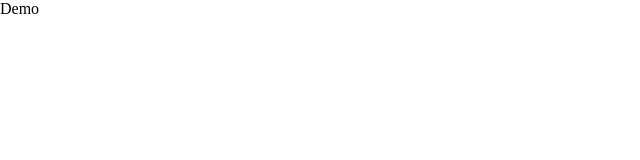
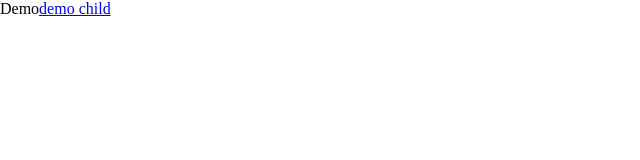
Before and after one commit to jsxming/react-tpl, a React (Vite) app: page /#/demo in a window 1280 px wide. Shown: the top 160 px of the page, without its empty margins (0-640 px from the left). Built offline with nearby package versions, Linux system fonts and the light colour scheme.

Commit message:
feat: 使用router配置，route懒加载两种方案

```diff
--- a/src/main.tsx
+++ b/src/main.tsx
@@ -1,18 +1,13 @@
 import {StrictMode} from 'react';
 import {createRoot} from 'react-dom/client';
-import App from './App.tsx';
-import {Routes, Route, HashRouter} from 'react-router';
-import Demo from '@/page/demo';
+import {createHashRouter, RouterProvider} from 'react-router';
 import './style/reset.less';
 import './style/themes/index.less';
+import routes from './routes/config.tsx';
+const router = createHashRouter(routes);
 
 createRoot(document.getElementById('root')!).render(
   <StrictMode>
-    <HashRouter>
-      <Routes>
-        <Route index element={<App />} />
-        <Route path='demo' element={<Demo />} />
-      </Routes>
-    </HashRouter>
+    <RouterProvider router={router} />
   </StrictMode>,
 );
--- /dev/null
+++ b/src/page/demo/demoChild.tsx
@@ -0,0 +1,4 @@
+function DemoChild() {
+  return <div>Demo Child</div>;
+}
+export default DemoChild;
--- a/src/page/demo/index.tsx
+++ b/src/page/demo/index.tsx
@@ -1,4 +1,12 @@
+import {Link, Outlet} from 'react-router-dom';
+
 function Demo() {
-  return <div>Demo</div>;
+  return (
+    <div>
+      Demo
+      <Link to={'child'}>demo child </Link>
+      <Outlet />
+    </div>
+  );
 }
 export default Demo;
--- /dev/null
+++ b/src/routes/config.tsx
@@ -0,0 +1,33 @@
+import {lazy} from 'react';
+import {RouteObject} from 'react-router-dom';
+import App from '@/App';
+const DemoChild = lazy(() => import('@/page/demo/demoChild'));
+
+type RouteItem = {
+  name: string;
+  children?: RouteItem[];
+} & RouteObject;
+
+const routes: RouteItem[] = [
+  {
+    path: '/',
+    name: 'app',
+    element: <App />,
+  },
+  {
+    path: 'demo',
+    name: 'demo',
+    lazy: async () => ({
+      Component: (await import('@/page/demo')).default,
+    }),
+    children: [
+      {
+        path: 'child',
+        name: 'demo-child',
+        element: <DemoChild />,
+      },
+    ],
+  },
+];
+
+export default routes;
```
